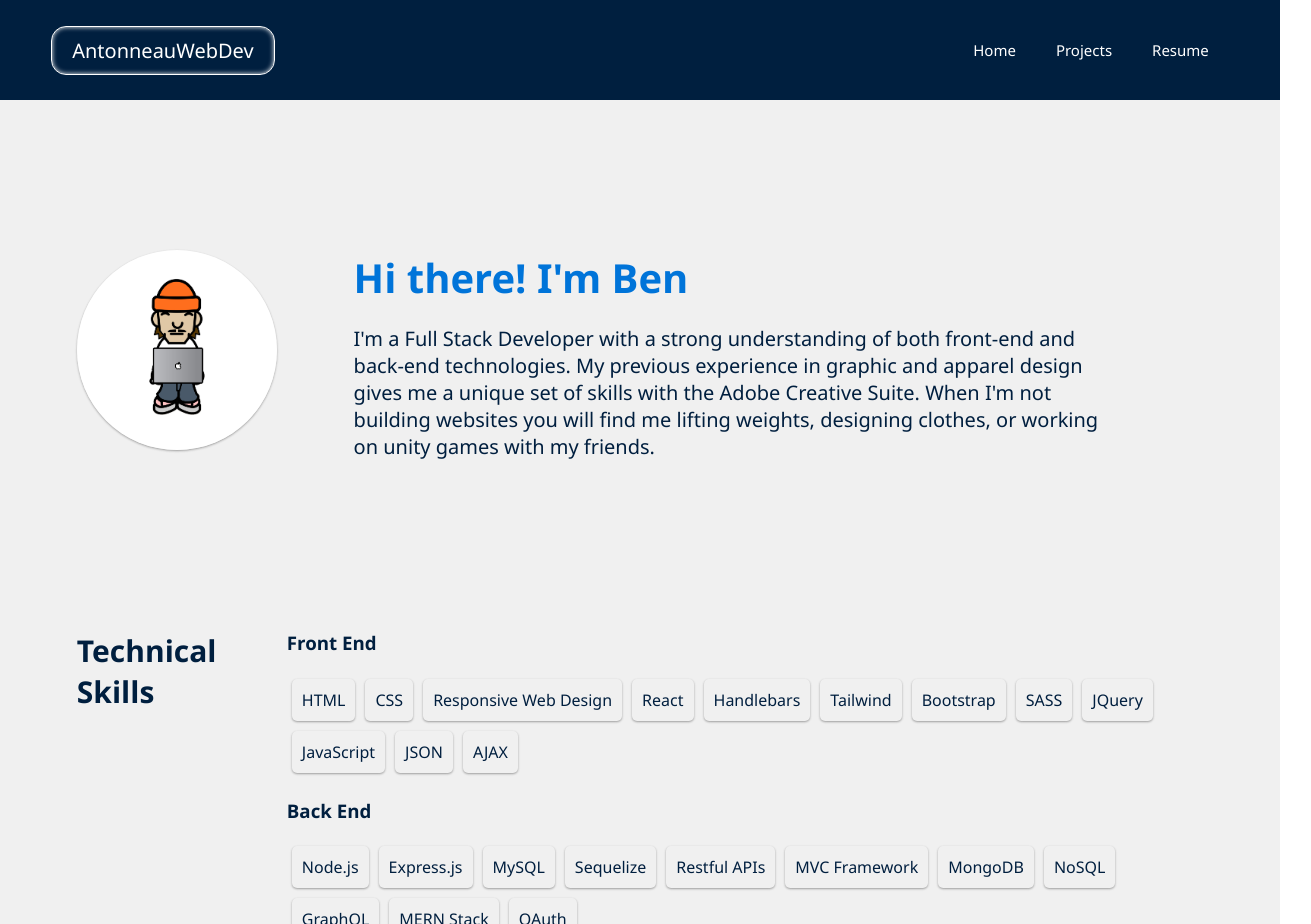
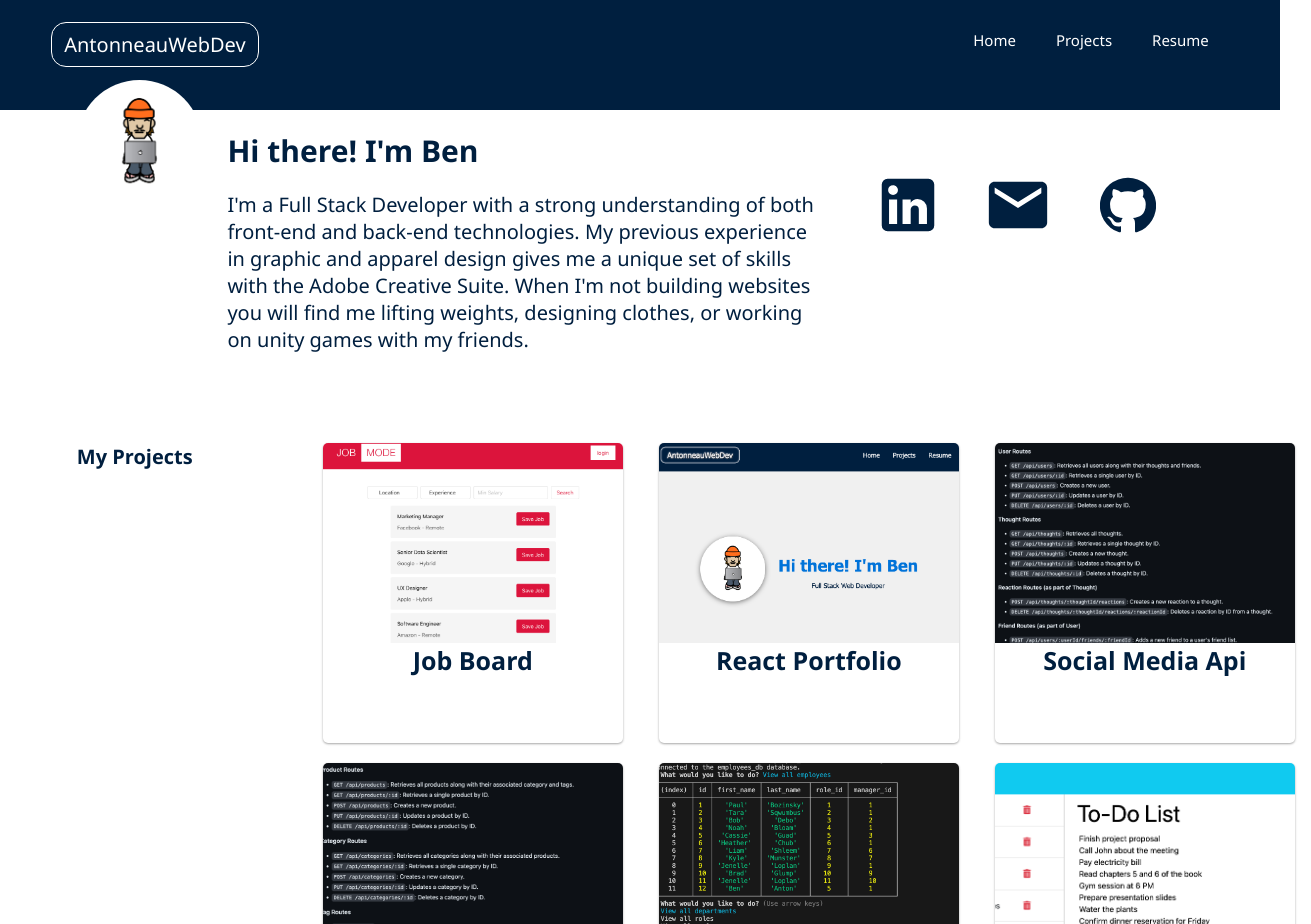
Before and after one commit to bantonneau/react-portfolio, a React (Create React App) app: page / in a window 1280 px wide. Shown: the top 924 px of the page, 1311 px wide, since content can reach past the window. Built offline with nearby package versions, Linux system fonts and the light colour scheme.

Commit message:
adjust styles

```diff
--- a/src/App.css
+++ b/src/App.css
@@ -3,7 +3,7 @@
   height: auto;
   display: flex;
   flex-direction: column;
-  background-color: #f0f0f0;
+  background-color: #ffffff;
 }
 
 body {
--- a/src/components/DesktopHero.js
+++ b/src/components/DesktopHero.js
@@ -1,9 +1,12 @@
 import React from 'react'
 import benos from '../assets/laptop.jpg'
+import { Link } from 'react-router-dom'
+import { GitHub, LinkedIn, Email } from '@material-ui/icons'
 
 function DesktopHero() {
     return (
         <section className='hero'>
+            <section className='heroContent'>
                 <div className='image-cropper'>
                     <img src={benos} alt='benos avatar' className="rounded" />
                 </div>
@@ -12,6 +15,18 @@ function DesktopHero() {
                     <p>I'm a Full Stack Developer with a strong understanding of both front-end and back-end technologies. My previous experience in graphic and apparel design gives me a unique set of skills with the Adobe Creative Suite. When I'm not building websites you will find me lifting weights, designing clothes, or working on unity games with my friends.</p>
                 </div>
             </section>
+            <div className='socialMedia'>
+                <Link to="https://www.linkedin.com/in/benantonn/" target='_blank'>
+                    <LinkedIn style={{ color: "var(--mainColor)" }}/>
+                </Link>
+                <Link to='mailto:benantonn@gmail.com' target='_blank'>
+                    <Email style={{ color: "var(--mainColor)" }}/>
+                </Link>
+                <Link to='https://github.com/bantonneau' target='_blank'>
+                    <GitHub className='githubIcon' style={{ color: "var(--mainColor)" }}/>
+                </Link>
+            </div>
+        </section>
     )
 }
 
--- a/src/components/SoftSkills.js
+++ b/src/components/SoftSkills.js
@@ -18,6 +18,7 @@ const softSkills = [
 const SoftSkills = () => {
     return (
         <div>
+            <h3>Soft Skills</h3>
             <div className='skillsContainer'>
                 {softSkills.map((skill, index) => (
                     <div className="skillTile" key={index}>
--- a/src/pages/Home.js
+++ b/src/pages/Home.js
@@ -3,7 +3,9 @@ import '../styles/Home.css'
 import TechnicalSkills from '../components/TechnicalSkills.js'
 import SoftSkills from '../components/SoftSkills.js'
 import ResponsiveHero from '../components/ResponsiveHero'
-import { Link } from 'react-router-dom'
+import ProjectItem from '../components/ProjectItem';
+import { projectList } from "../helpers/ProjectList";
+
 
 function Home() {
   return (
@@ -11,13 +13,25 @@ function Home() {
       <header className='about'>
         <ResponsiveHero />
       </header>
-      <section className='skillsWrapper'>
-        <section className='skillsRow'>
-          <h2 className='skillTitle'>Technical Skills</h2>
+      <section className='wrapper'>
+        <div className='row'>
+          <h2 className='title'>My Projects</h2>
+          <div className="projects">
+            <div className="projectList">
+              {projectList.map((project, index) => {
+                return <ProjectItem key={index} id={index} name={project.name} image={project.image} />
+              })}
+            </div>
+          </div>
+        </div>
+      </section>
+      <section className='wrapper'>
+        <section className='row'>
+          <h2 className='title'>Technical Skills</h2>
           <TechnicalSkills />
         </section>
-        <section className='skillsRow'>
-          <h2 className='skillTitle'>Professional Skills</h2>
+        <section className='row'>
+          <h2 className='title'>Professional Skills</h2>
           <SoftSkills />
         </section>
       </section>
--- a/src/styles/Home.css
+++ b/src/styles/Home.css
@@ -6,14 +6,14 @@
 }
 
 h1 {
-  font-size: 40px;
-  color: var(--mainText);
+  font-size: 30px;
+  color: var(--mainColor);
   font-family: "Segoe UI", Tahoma, Geneva, Verdana, sans-serif;
   margin-top: 0;
 }
 
 h2 {
-  font-size: 30px;
+  font-size: 20px;
   color: var(--mainColor);
   font-family: "Segoe UI", Tahoma, Geneva, Verdana, sans-serif;
   margin-top: 0;
@@ -21,6 +21,7 @@ h2 {
 
 h3 {
   margin-top: 0;
+  font-size: 15px;
 }
 
 
@@ -34,17 +35,22 @@ h3 {
 .hero {
   display: flex;
   justify-content: space-between;
-  margin: 50px 6vw 50px 6vw;
+  margin: 0px 6vw 50px 6vw;
+  width: 100%;
+}
+
+.heroContent {
+  display: flex;
 }
 
 .image-cropper {
-  width: 200px;
-  height: 200px;
+  width: 125px;
+  height: 125px;
   position: relative;
+  margin-top: -50px;
   overflow: hidden;
   border-radius: 50%;
   flex-shrink: 0;
-  box-shadow: 0 1px 3px rgba(0, 0, 0, 0.12), 0 1px 2px rgba(0, 0, 0, 0.24);
 }
 
 .hero img {
@@ -58,11 +64,9 @@ h3 {
 .about {
   width: 100%;
   display: flex;
-  flex-direction: column;
-  justify-content: center;
   align-items: center;
   color: var(--accentColor);
-  padding: 100px 0 100px 0;
+  padding: 20px 0 20px 0;
 }
 
 .about h1 {
@@ -76,25 +80,38 @@ h3 {
 .about p {
   font-size: 20px;
   color: #001F3F;
+  max-width: 600px;
+  width: 100%;
 }
 
 .herotext {
-  padding: 0 6vw 0 6vw;
+  padding-left: 2vw;
 }
 
-.skillsWrapper {
+.socialMedia {
+  color: var(--mainColor);
+  margin: 20px;
+  font-size: 70px;
+  cursor: pointer;
+}
+
+.githubIcon {
+  transform: scale(0.8);
+}
+
+.wrapper {
   padding: 0 6vw 0 6vw;
   display: flex;
   flex-wrap: wrap;
 }
 
-.skillTitle {
+.title {
   width: 190px;
   margin-right: 20px;
   flex-shrink: 0;
 }
 
-.skillsRow {
+.row {
   display: flex;
   justify-content: center;
 }
@@ -159,26 +176,9 @@ h3 {
   }
 
 
-  .toggle .labels {
-    position: absolute;
-    top: 0px;
-    left: 0;
-    width: 100%;
-    height: 100%;
-    color: #4d4d4d;
-    font-size: 15px;
-    font-family: "Segoe UI", Tahoma, Geneva, Verdana, sans-serif;
-    transition: all 0.4s ease-in-out;
-  }
-
-  .toggle .labels::after {
-    content: attr(data-off);
-    position: absolute;
-    top: 40px;
-    right: 15px;
-    opacity: 1;
-    transition: all 0.4s ease-in-out;
-  }
+ .row {
+  flex-direction: column;
+ }
 
 
   .skills {
--- a/src/styles/Projects.css
+++ b/src/styles/Projects.css
@@ -33,24 +33,24 @@
   /* MENU ITEM STYLING */
 
   .projectItem {
-    border-radius: 15px;
+    border-radius: 5px;
     width: 300px;
     height: 300px;
-    margin: 40px;
-    box-shadow: 0px 3px 15px rgba(0, 0, 0, 0.2);
+    margin: 0 0 20px 20px;
+    box-shadow: 0 1px 3px rgba(0, 0, 0, 0.12), 0 1px 2px rgba(0, 0, 0, 0.24);
     text-align: center;
     flex-shrink: 0;
     font-family: "Segoe UI", Tahoma, Geneva, Verdana, sans-serif;
   }
   .projectItem:hover {
-    box-shadow: 0px 3px 15px rgba(0, 0, 0, 0.5);
+    box-shadow: 0 1px 3px rgba(0, 0, 0, 0.3), 0 1px 2px rgba(0, 0, 0, 0.5);
     transition: 0.1s ease-in;
     cursor: pointer;
   }
 
   .projectItem .bgImage {
-    border-top-left-radius: 15px;
-    border-top-right-radius: 15px;
+    border-top-left-radius: 5px;
+    border-top-right-radius: 5px;
     width: 100%;
     height: 200px;
     background-position: center;
--- a/src/styles/footer.css
+++ b/src/styles/footer.css
@@ -18,7 +18,6 @@
   }
 
   .socialMedia svg {
-    color: var(--accentColor);
     margin: 20px;
     font-size: 70px;
     cursor: pointer;
--- a/src/styles/navbar.css
+++ b/src/styles/navbar.css
@@ -7,7 +7,7 @@
 
 .navbar {
     width: 100%;
-    height: 100px;
+    height: 110px;
     background: var(--mainColor);
     font-family: "Segoe UI", Tahoma, Geneva, Verdana, sans-serif;
 }
@@ -15,7 +15,6 @@
 .navbarElements {
     display: flex;
     justify-content: space-between;
-    align-items: center;
     height: 100%;
     padding: 0 4vw 0 4vw;
 }
@@ -23,20 +22,19 @@
 .links {
     height: 100%;
     display: flex;
-    align-items: center;
     justify-content: center;
     color: var(--accentColor);
+    margin-top: 10px;
 }
 
 .logoDesktop {
     font-family: "Segoe UI", Tahoma, Geneva, Verdana, sans-serif;
     font-size: 20px;
-    padding: 10px 20px;
+    padding: 8px 12px;
     background-color: transparent;
     color: #fff;
     border: 1px solid #ffffff;
     border-radius: 15px;
-    box-shadow: inset 0 0 5px #ffffff;
 }
 
 .navbar a {
```
Lines whose indentation alone changed are shown as unchanged.
